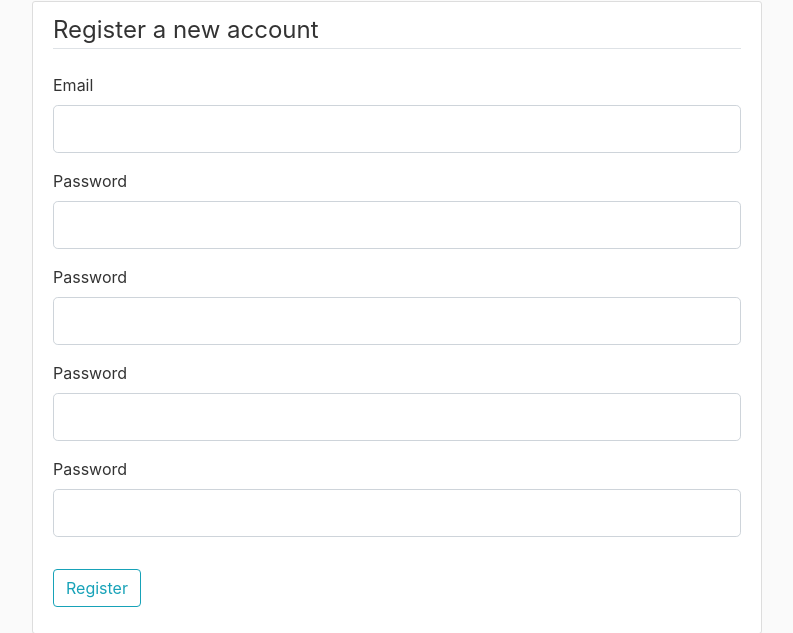
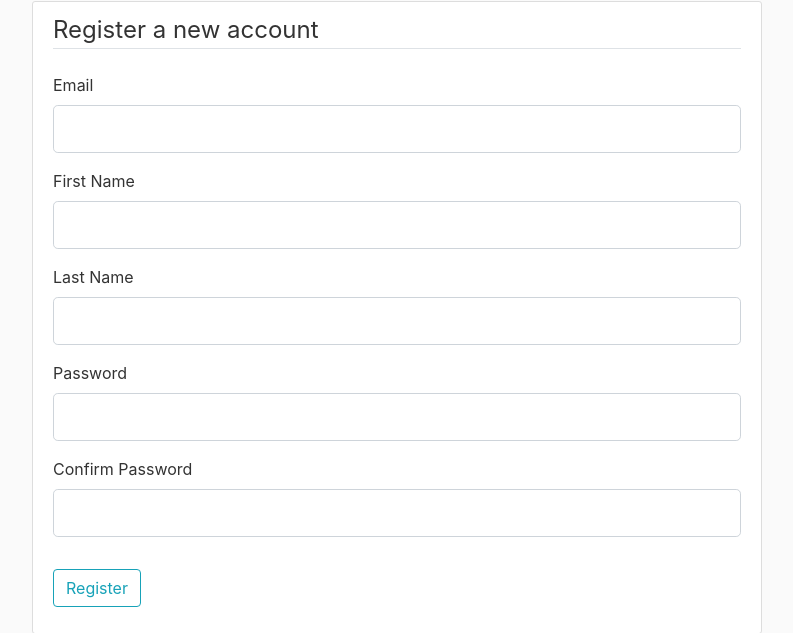
Before and after one commit to ectrimble20/FlaskProductSiteDemo, a Flask app: page /user/register in a window 1280 px wide. Shown: the part 79-712 px from the top of the page, without its empty margins (243-1036 px from the left). Run offline with Flask 2, Linux system fonts and the light colour scheme; some libraries are stand-ins or nearby versions.

Commit message:
Text errors with the registration form.  Not really, errors, just left copy/paste text in the StringField names.

```diff
--- a/productsite/domain/users/forms.py
+++ b/productsite/domain/users/forms.py
@@ -15,10 +15,10 @@ class LoginForm(FlaskForm):
 
 class RegisterUserForm(FlaskForm):
     email = StringField('Email', validators=[DataRequired(), Email()])
-    first_name = StringField('Password', validators=[DataRequired(), Length(min=2, max=35)])
-    last_name = StringField('Password', validators=[DataRequired(), Length(min=2, max=35)])
+    first_name = StringField('First Name', validators=[DataRequired(), Length(min=2, max=35)])
+    last_name = StringField('Last Name', validators=[DataRequired(), Length(min=2, max=35)])
     password = PasswordField('Password', validators=[DataRequired(), Length(min=8, max=20)])
-    password_confirm = PasswordField('Password', validators=[DataRequired(), EqualTo('password')])
+    password_confirm = PasswordField('Confirm Password', validators=[DataRequired(), EqualTo('password')])
     submit = SubmitField('Register')
 
     def validate_email(self, email):
--- a/productsite/templates/user/login.html
+++ b/productsite/templates/user/login.html
@@ -46,7 +46,7 @@
     </div>
     <div class="border-top pt-3">
         <small class="text-muted">
-            Need An Account? <a class="ml-2" href="#">Sign Up Now</a>
+            Need An Account? <a class="ml-2" href="{{ url_for('users.register') }}">Sign Up Now</a>
         </small>
     </div>
 {% endblock content %}
```
